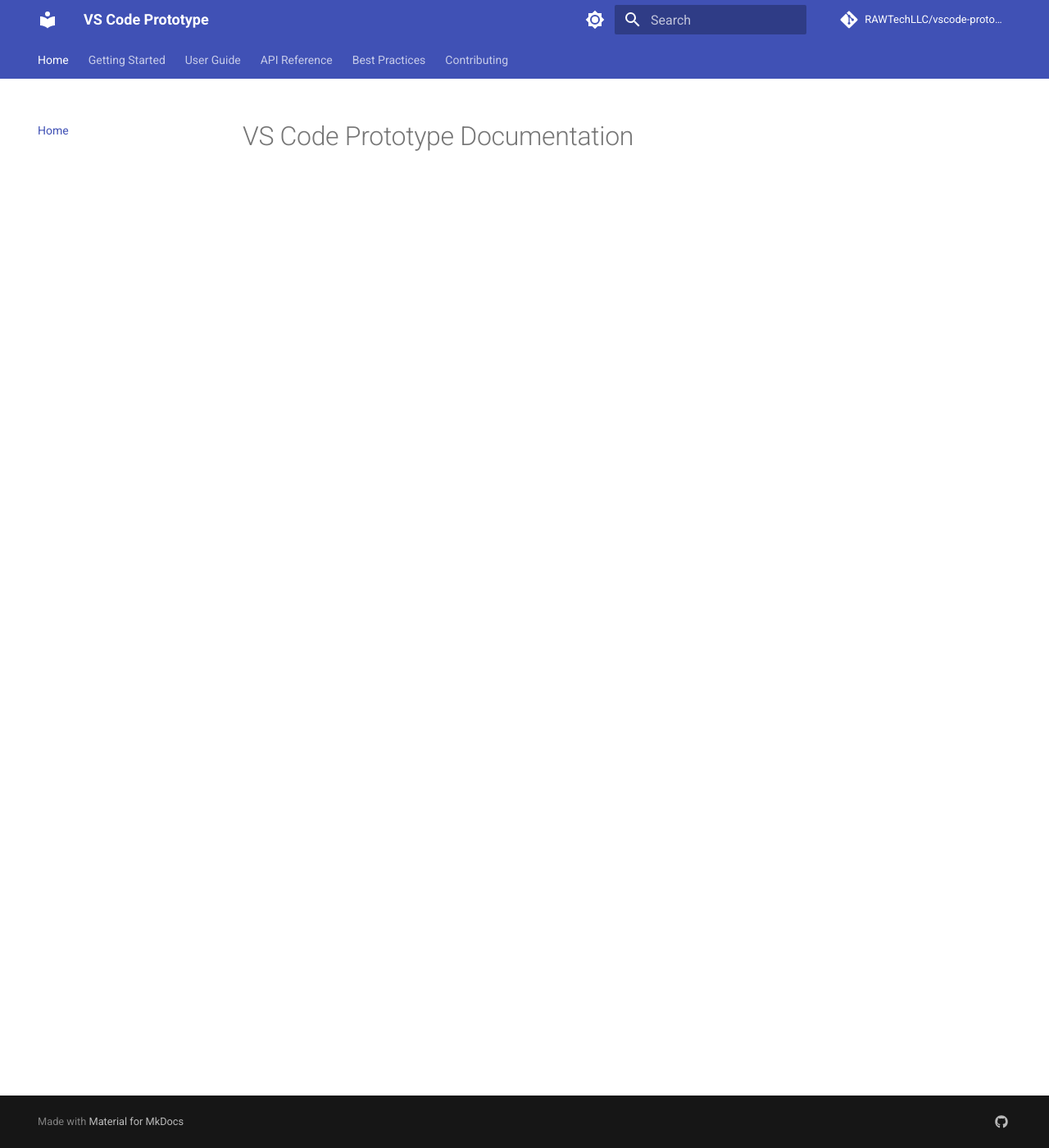
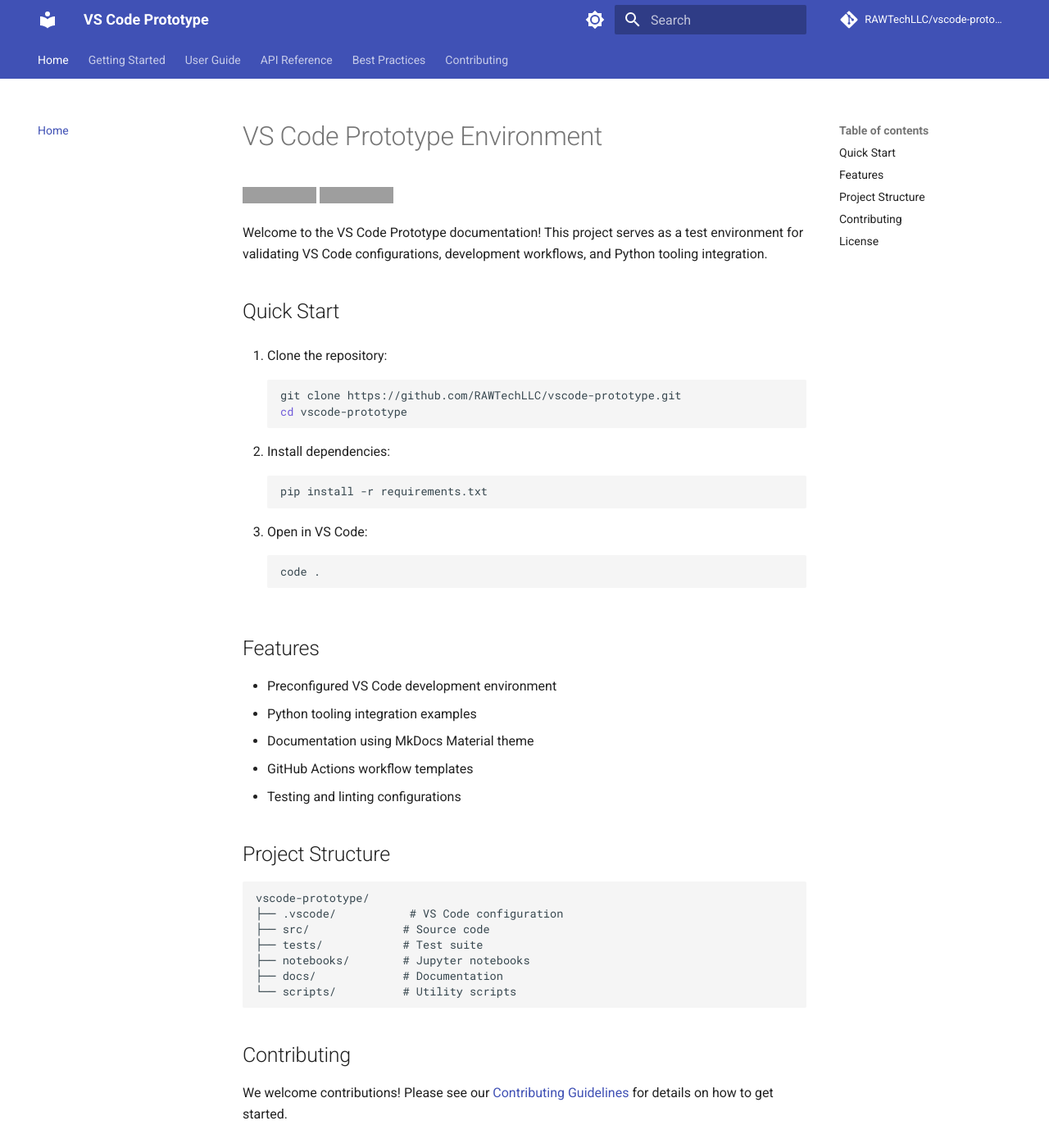
Before and after one commit to RAWTechLLC/vscode-prototype, an MkDocs documentation site: the page built from docs/index.md, in a window 1280 px wide and 1400 px high. Shown: the whole window at 82% size. Built offline with MkDocs 1.6.1 and Material for MkDocs 9.7.7, drawn with Linux system fonts in a browser that asks for light colours; comment, search, counter and statistics services are not loaded; some of the changed text lies outside the part shown; grey boxes are pictures that could not be loaded.

Commit message:
docs: update main documentation page

````diff
--- a/docs/index.md
+++ b/docs/index.md
@@ -1,3 +1,52 @@
-# VS Code Prototype Documentation
+# VS Code Prototype Environment
 
-<!-- Updated: 02/11/2025 00:41:42 -->
+[![Documentation Status](https://img.shields.io/github/actions/workflow/status/RAWTechLLC/vscode-prototype/docs.yml?label=docs)](https://rawtechllc.github.io/vscode-prototype/)
+[![License](https://img.shields.io/github/license/RAWTechLLC/vscode-prototype)](https://github.com/RAWTechLLC/vscode-prototype/blob/main/LICENSE)
+
+Welcome to the VS Code Prototype documentation! This project serves as a test environment for validating VS Code configurations, development workflows, and Python tooling integration.
+
+## Quick Start
+
+1. Clone the repository:
+   ```bash
+   git clone https://github.com/RAWTechLLC/vscode-prototype.git
+   cd vscode-prototype
+   ```
+
+2. Install dependencies:
+   ```bash
+   pip install -r requirements.txt
+   ```
+
+3. Open in VS Code:
+   ```bash
+   code .
+   ```
+
+## Features
+
+- Preconfigured VS Code development environment
+- Python tooling integration examples
+- Documentation using MkDocs Material theme
+- GitHub Actions workflow templates
+- Testing and linting configurations
+
+## Project Structure
+
+```
+vscode-prototype/
+├── .vscode/           # VS Code configuration
+├── src/              # Source code
+├── tests/            # Test suite
+├── notebooks/        # Jupyter notebooks
+├── docs/             # Documentation
+└── scripts/          # Utility scripts
+```
+
+## Contributing
+
+We welcome contributions! Please see our [Contributing Guidelines](contributing/guidelines.md) for details on how to get started.
+
+## License
+
+This project is licensed under the MIT License - see the [LICENSE](https://github.com/RAWTechLLC/vscode-prototype/blob/main/LICENSE) file for details.
````
